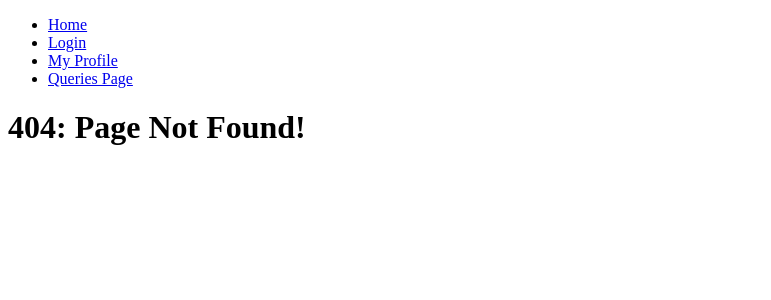
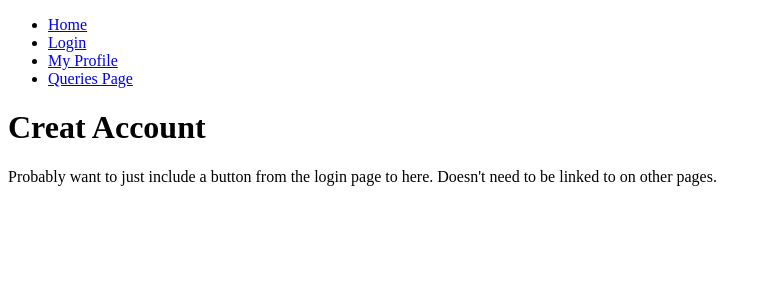
Before and after one commit to GoonerBrian/CIS4301-Group-11, a React (Create React App) app in the folder frontend/: page /create-account in a window 1280 px wide. Before the commit this address had no page. Shown: the top 300 px of the page, without its empty margins (0-771 px from the left). Built offline with nearby package versions, Linux system fonts and the light colour scheme.

Commit message:
added create account page

```diff
--- a/frontend/src/App.js
+++ b/frontend/src/App.js
@@ -7,7 +7,7 @@ import NavBar from './NavBar';
 import QueryPage from './pages/QueryPage';
 import NotFoundPage from './pages/NotFound';
 import MyProfile from './pages/MyProfile';
-
+import CreatAccountPage from './pages/CreateAccountPage';
 function App() {
   return (
     <BrowserRouter>
@@ -20,6 +20,7 @@ function App() {
           <Route path='/my-profile' element={<MyProfile />} />
           <Route path='/queries-page' element={<QueriesPage />} />
           <Route path='/queries-page/:queryId' element={<QueryPage />} />
+          <Route path='/create-account' element={<CreatAccountPage />} />
           <Route path='*' element={<NotFoundPage />} />
         </Routes>
       </div>
--- a/frontend/src/NavBar.js
+++ b/frontend/src/NavBar.js
@@ -1,5 +1,5 @@
 import { Link } from 'react-router-dom';
-
+// I don't think we need to link to the create account page.
 const NavBar = () => {
     return (
         <nav>
--- /dev/null
+++ b/frontend/src/pages/CreateAccountPage.js
@@ -0,0 +1,10 @@
+const CreatAccountPage = () => {
+    return (
+        <>
+        <h1>Creat Account</h1>
+        <p>Probably want to just include a button from the login page to here. Doesn't need to be linked to on other pages.</p>
+        </>
+    );
+}
+
+export default CreatAccountPage;
```
